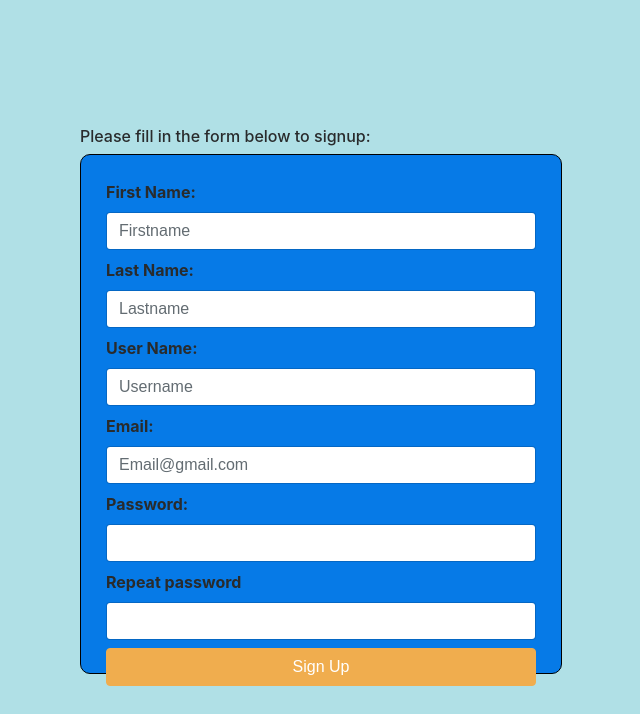
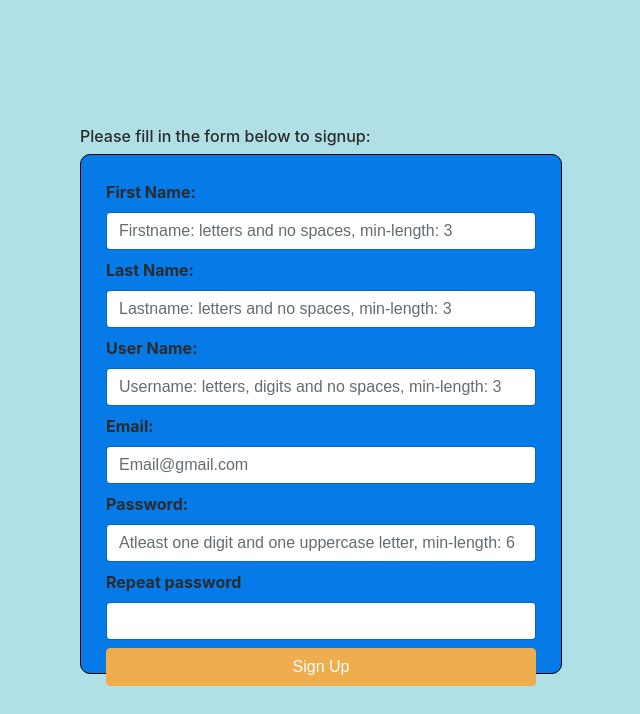
Before and after one commit to Betty-Kebenei/shopping-list, a Flask app: page /signup in a window 1280 px wide. Shown: the top 714 px of the page, without its empty margins (319-959 px from the left). Run offline with Flask 2, Linux system fonts and the light colour scheme; parts of the project's set-up code (start-up, migrations or seed data) failed here and were passed over; some libraries are stand-ins or nearby versions.

Commit message:
[FIXES] Update input placeholders with a user friendly message.

```diff
--- a/app/templates/dashboard.html
+++ b/app/templates/dashboard.html
@@ -27,7 +27,7 @@
             {{form.csrf_token}}
             <div class="row">
                 <div class="col-md-2">{{form.listname.label}}</div>
-                <div class="col-md-6">{{form.listname(placeholder="Name should only contain letters, digits and spaces; with 3 as min length", class="form-control", id="create", value="" )}}</div>
+                <div class="col-md-6">{{form.listname(placeholder="Name should only contain letters, digits and spaces; min-length: 3", class="form-control", id="create", value="" )}}</div>
                 <div class="col-md-4">{{form.submit(class="btn btn-success")}}</div>
             </div>
             </form>
--- a/app/templates/shoppingitems.html
+++ b/app/templates/shoppingitems.html
@@ -107,7 +107,7 @@
             <div class="col-md-3"></div>
         </div>
         <div class="row">
-                <div class="col-md-4">{{form.itemname(placeholder="Name: a word (letters,digits,spaces, 3 min length)", class="form-control", id="create", value="")}}</div>
+                <div class="col-md-4">{{form.itemname(placeholder="Name: a word (letters,digits,spaces, min-length: 3)", class="form-control", id="create", value="")}}</div>
                 <div class="col-md-3">{{form.quantity(placeholder="Quantity: a digit", class="form-control", id="quantity", value="")}}</div>
                 <div class="col-md-2">{{form.price(placeholder="Price: a digit", class="form-control", id="price", value="")}}</div>
                 <div class="col-md-3">{{form.submit(class="btn btn-success")}}</div>
--- a/app/templates/signup.html
+++ b/app/templates/signup.html
@@ -23,11 +23,11 @@
         {% from "_formhelpers.html" import render_field %}
         <form method="POST" action="{{ url_for('signup')}}">
         {{form.csrf_token}}
-        {{ render_field(form.firstname, class='form-control', placeholder='Firstname') }}
-        {{ render_field(form.lastname, class='form-control', placeholder='Lastname') }}
-        {{ render_field(form.username, class='form-control', placeholder='Username') }}
+        {{ render_field(form.firstname, class='form-control', placeholder='Firstname: letters and no spaces, min-length: 3') }}
+        {{ render_field(form.lastname, class='form-control', placeholder='Lastname: letters and no spaces, min-length: 3') }}
+        {{ render_field(form.username, class='form-control', placeholder='Username: letters, digits and no spaces, min-length: 3') }}
         {{ render_field(form.email, class='form-control', placeholder='Email@gmail.com') }}
-        {{ render_field(form.password, class='form-control') }}
+        {{ render_field(form.password, class='form-control', placeholder='Atleast one digit and one uppercase letter, min-length: 6') }}
         {{ render_field(form.con_password, class='form-control') }}
         {{form.submit(class="btn btn-warning btn-block", style="float:right")}}
         </form>
```
